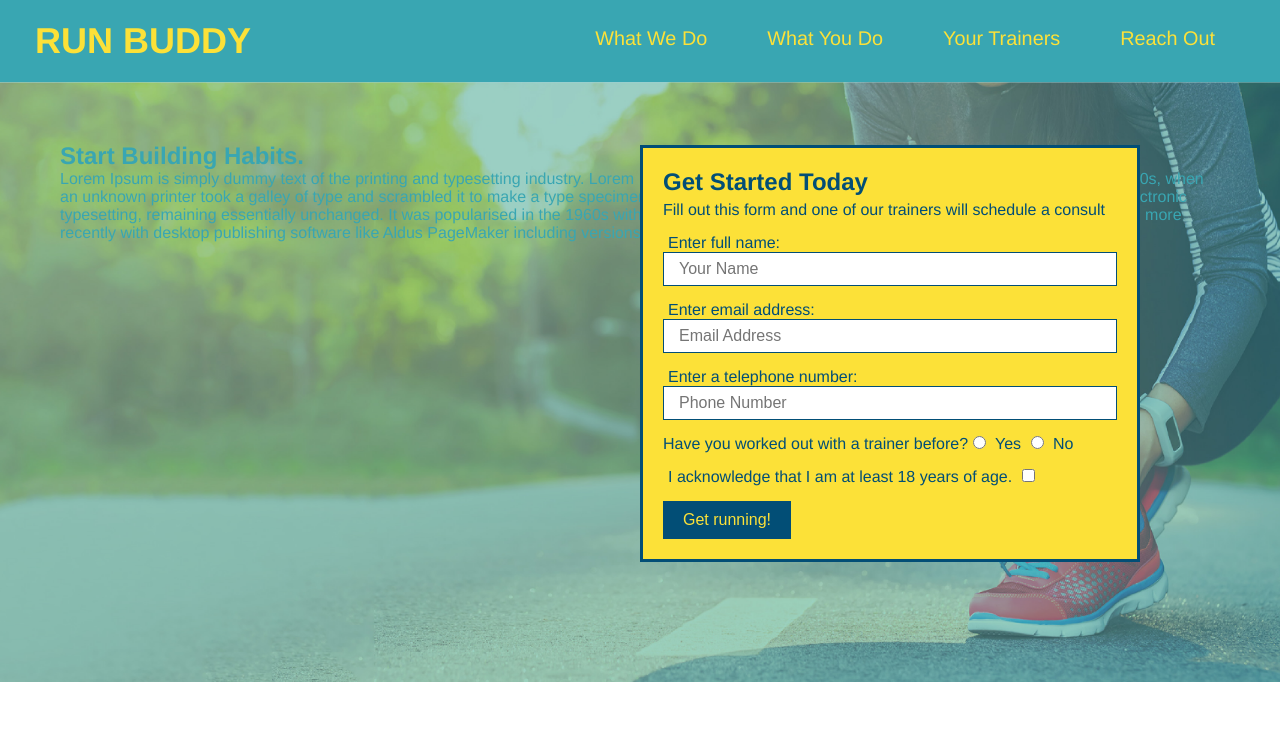
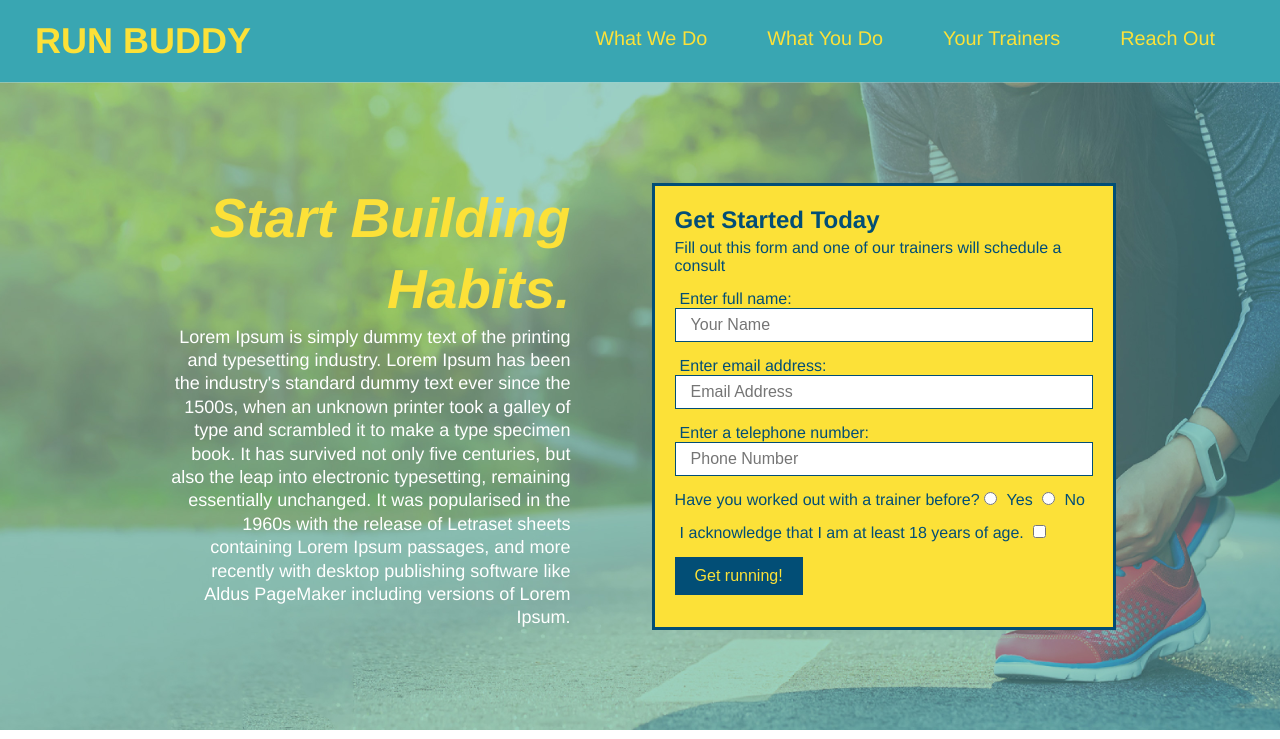
Before and after one commit to MylesKovacs/run-buddy, a plain HTML site: page index.html in a window 1280 px wide. Shown: the top 739 px of the page. Drawn offline with Linux system fonts and the light colour scheme.

Commit message:
add flexbox to the hero

```diff
--- a/assets/css/style.css
+++ b/assets/css/style.css
@@ -47,29 +47,6 @@ header nav ul li a {
   font-size: 1.55vw;
 }
 
-footer {
-  background: #fce138;
-  width: 100%;
-  padding: 40px 35px;
-}
-
-footer h2 {
-  display: inline;
-  color: #024e76;
-  font-size: 30px;
-  margin: 0;
-}
-
-footer div {
-  float: right;
-  line-height: 1.5;
-  text-align: right;
-}
-
-footer a {
-  color: #024e76;
-}
-
 section {
   padding: 60px;
 }
@@ -77,22 +54,35 @@ section {
 /* Hero Style Start */
 .hero {
   background-image: url('../images/hero-bg.jpg');
-  height: 600px;
   background-size: cover;
   background-position: center;
-  position: relative;
+  display: flex;
+  justify-content: center;
+  flex-wrap: wrap;
 }
-/* Hero Style End */
+
+.hero-cta {
+  width: 35%;
+  text-align: right;
+  margin: 3.5%;
+  color: #fff;
+  font-size: 18px;
+  line-height: 1.3;
+}
+
+.hero-cta h2 {
+  font-style: italic;
+  font-size: 55px;
+  color: #fce138;
+}
 
 .hero-form {
   border: 3px solid #024e76;
   background-color: #fce138;
   padding: 20px;
-  width: 500px;
   color: #024e76;
-  position: absolute;
-  bottom: 120px;
-  right: 140px;
+  width: 40%;
+  margin: 3.5%;
 }
 
 .hero-form h3 {
@@ -116,6 +106,8 @@ section {
 .hero-form label {
   margin: 0 5px;
 }
+
+/* Hero Style End */
 
 .hero-form button {
   color: #fce138;
@@ -270,3 +262,29 @@ section {
 .contact-info a {
   color: #fce138;
 }
+
+/* Footer Styling */
+
+footer {
+  background: #fce138;
+  width: 100%;
+  padding: 40px 35px;
+  display: flex;
+  justify-content: space-between;
+  flex-wrap: wrap;
+}
+
+footer h2 {
+  color: #024e76;
+  font-size: 30px;
+  margin: 0;
+}
+
+footer div {
+  line-height: 1.5;
+  text-align: right;
+}
+
+footer a {
+  color: #024e76;
+}
```
